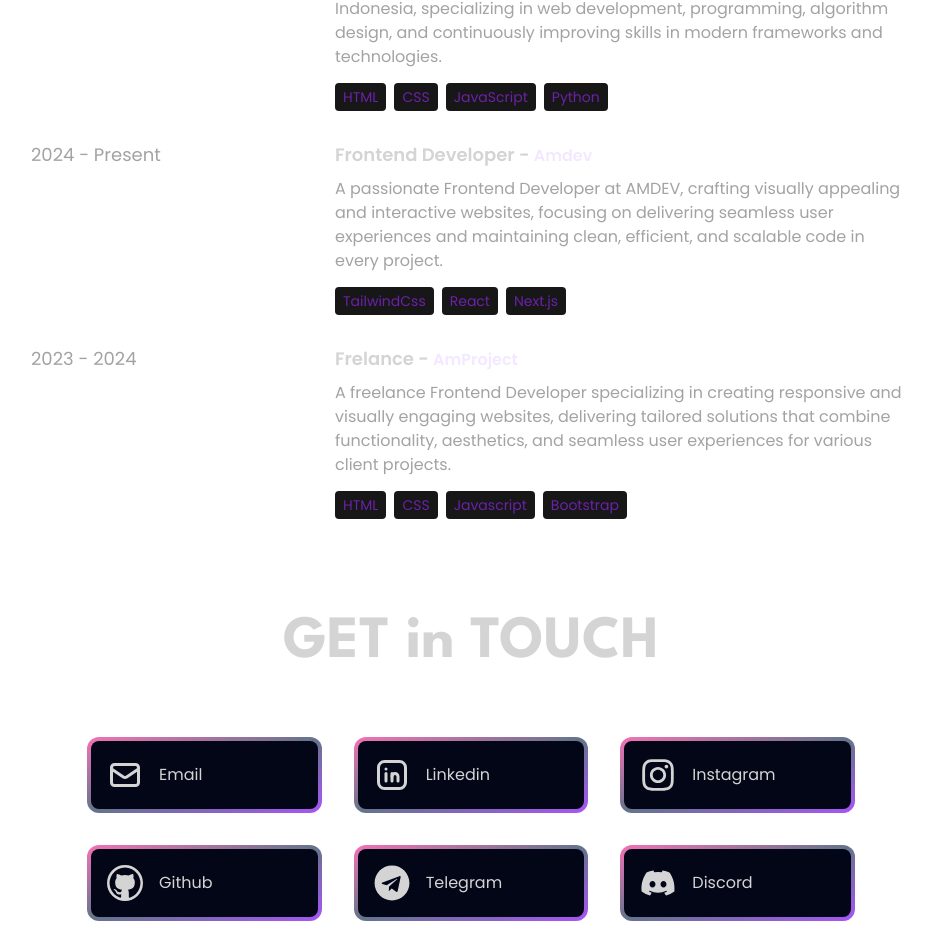
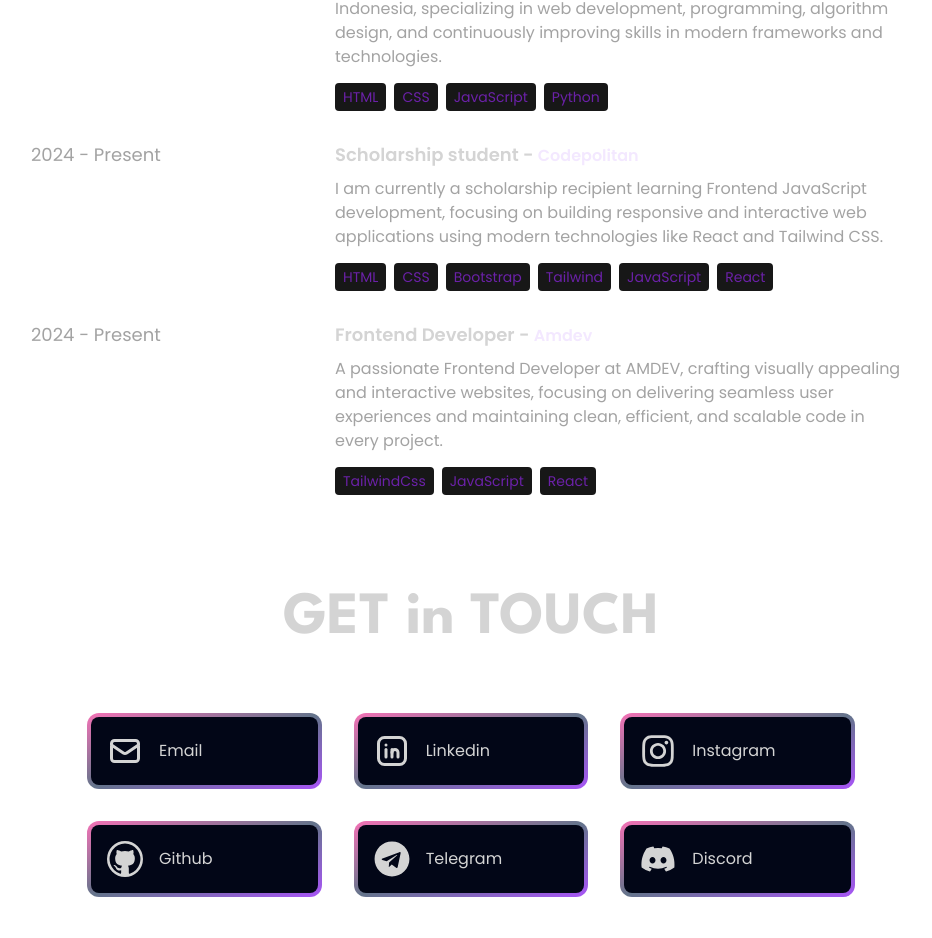
Before and after one commit to ademuch05/ademuch05.github.io, a React (Vite) app: page / in a window 1280 px wide. Shown: the part 5630-6568 px from the top of the page, without its empty margins (169-1101 px from the left). Built offline with nearby package versions, Linux system fonts and the light colour scheme.

Commit message:
Update Experiences
adding experience on codepolitan

```diff
--- a/src/constants/index.js
+++ b/src/constants/index.js
@@ -17,17 +17,17 @@ export const EXPERIENCES = [
   },
   {
     year: "2024 - Present",
+    role: "Scholarship student",
+    company: "Codepolitan",
+    description: "I am currently a scholarship recipient learning Frontend JavaScript development, focusing on building responsive and interactive web applications using modern technologies like React and Tailwind CSS.",
+    technologies: ["HTML", "CSS", "Bootstrap", "Tailwind", "JavaScript", "React"],
+  },
+  {
+    year: "2024 - Present",
     role: "Frontend Developer",
     company: "Amdev",
     description: `A passionate Frontend Developer at AMDEV, crafting visually appealing and interactive websites, focusing on delivering seamless user experiences and maintaining clean, efficient, and scalable code in every project.`,
-    technologies: ["TailwindCss", "React", "Next.js"],
-  },
-  {
-    year: "2023 - 2024",
-    role: "Frelance",
-    company: "AmProject",
-    description: `A freelance Frontend Developer specializing in creating responsive and visually engaging websites, delivering tailored solutions that combine functionality, aesthetics, and seamless user experiences for various client projects.`,
-    technologies: ["HTML", "CSS", "Javascript", "Bootstrap"],
+    technologies: ["TailwindCss", "JavaScript", "React"],
   },
 ];
 
```
